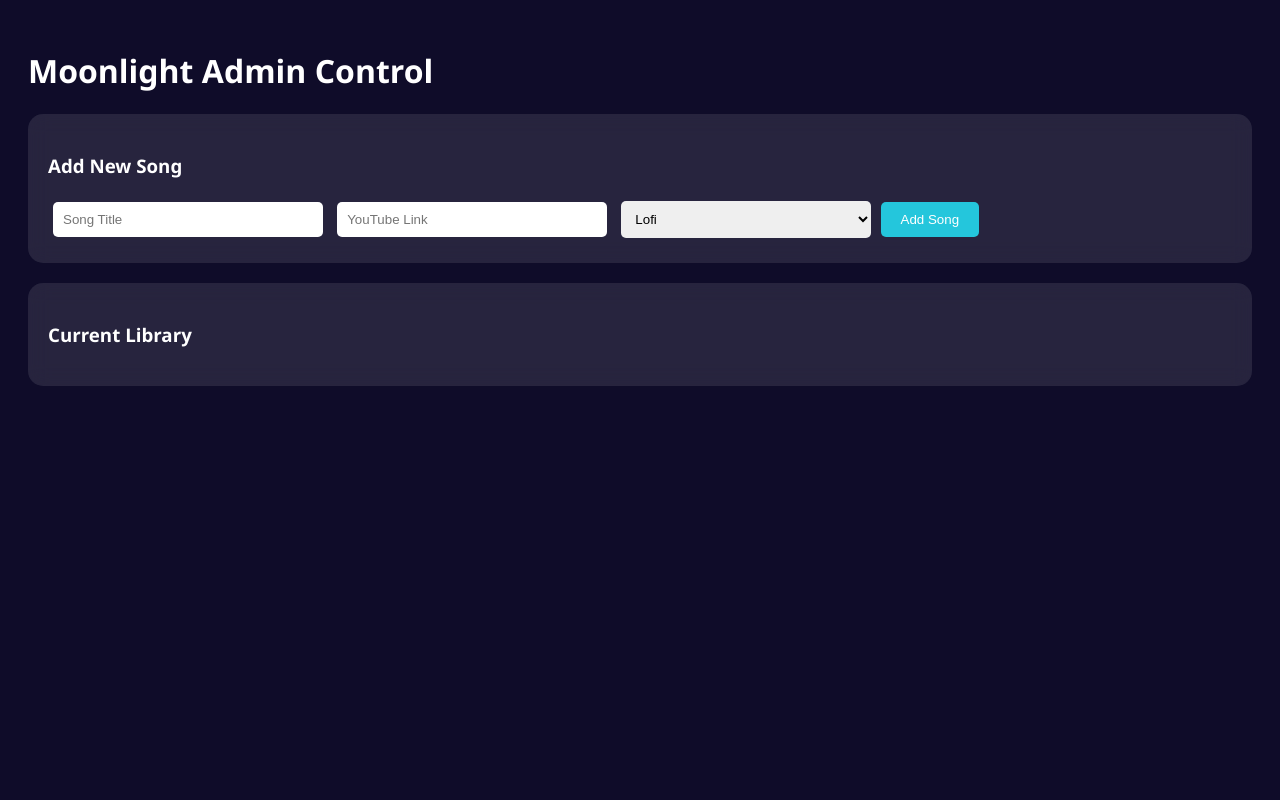
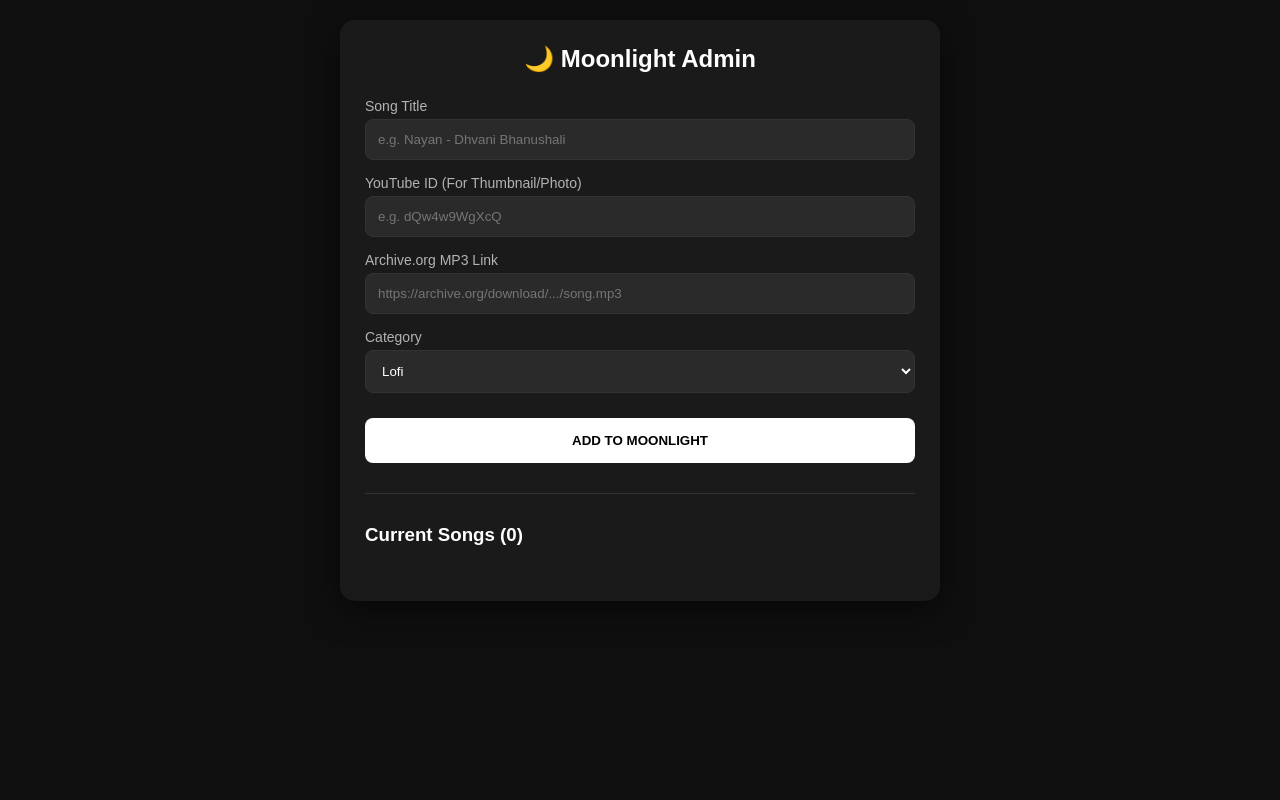
Before and after one commit to crazyinsan03-web/moonlight-studio, a Flask app: page /admin in a window 1280 px wide. Run offline with Flask 3, Linux system fonts and the light colour scheme; data that the repository does not hold is empty; some libraries are stand-ins or nearby versions.

Commit message:
Update admin.html

```diff
--- a/templates/admin.html
+++ b/templates/admin.html
@@ -3,44 +3,78 @@
 <head>
     <meta charset="UTF-8">
     <meta name="viewport" content="width=device-width, initial-scale=1.0">
-    <title>Moonlight Admin</title>
+    <title>Moonlight Admin | Control Panel</title>
+    <link rel="stylesheet" href="{{ url_for('static', filename='style.css') }}">
+    <link href="https://fonts.googleapis.com/icon?family=Material+Icons" rel="stylesheet">
     <style>
-        body { font-family: 'Segoe UI', sans-serif; background: #0f0c29; color: white; padding: 20px; }
-        .glass-card { background: rgba(255, 255, 255, 0.1); backdrop-filter: blur(10px); padding: 20px; border-radius: 15px; margin-bottom: 20px; }
-        input, select { padding: 10px; margin: 5px; border-radius: 5px; border: none; width: 250px; }
-        button { padding: 10px 20px; background: #24c6dc; color: white; border: none; border-radius: 5px; cursor: pointer; }
-        .song-item { display: flex; justify-content: space-between; align-items: center; border-bottom: 1px solid rgba(255,255,255,0.1); padding: 10px 0; }
-        .del-btn { background: #ff4b2b; }
+        body { background: #0f0f0f; color: white; font-family: sans-serif; padding: 20px; }
+        .admin-container { max-width: 600px; margin: 0 auto; background: #1a1a1a; padding: 25px; border-radius: 15px; box-shadow: 0 10px 30px rgba(0,0,0,0.5); }
+        h2 { text-align: center; color: #fff; margin-bottom: 25px; }
+        .form-group { margin-bottom: 15px; }
+        label { display: block; margin-bottom: 5px; color: #b3b3b3; font-size: 14px; }
+        input, select { width: 100%; padding: 12px; background: #2a2a2a; border: 1px solid #333; border-radius: 8px; color: white; outline: none; }
+        input:focus { border-color: #fff; }
+        .add-btn { width: 100%; padding: 15px; background: #fff; color: #000; border: none; border-radius: 8px; font-weight: bold; cursor: pointer; margin-top: 10px; transition: 0.3s; }
+        .add-btn:hover { background: #e0e0e0; transform: scale(1.02); }
+        .song-list { margin-top: 30px; }
+        .song-item { display: flex; justify-content: space-between; align-items: center; background: #222; padding: 10px 15px; border-radius: 8px; margin-bottom: 10px; border-left: 4px solid #fff; }
+        .del-btn { background: none; border: none; color: #ff4444; cursor: pointer; }
     </style>
 </head>
 <body>
-    <h1> Moonlight Admin Control</h1>
 
-    <div class="glass-card">
-        <h3>Add New Song</h3>
-        <form method="POST">
-            <input type="text" name="title" placeholder="Song Title" required>
-            <input type="text" name="link" placeholder="YouTube Link" required>
+<div class="admin-container">
+    <h2>🌙 Moonlight Admin</h2>
+
+    <form method="POST">
+        <div class="form-group">
+            <label>Song Title</label>
+            <input type="text" name="title" placeholder="e.g. Nayan - Dhvani Bhanushali" required>
+        </div>
+
+        <div class="form-group">
+            <label>YouTube ID (For Thumbnail/Photo)</label>
+            <input type="text" name="link" placeholder="e.g. dQw4w9WgXcQ" required>
+        </div>
+
+        <div class="form-group">
+            <label>Archive.org MP3 Link</label>
+            <input type="text" name="audio_url" placeholder="https://archive.org/download/.../song.mp3" required>
+        </div>
+
+        <div class="form-group">
+            <label>Category</label>
             <select name="category">
                 <option value="Lofi">Lofi</option>
-                <option value="Punjabi">Punjabi</option>
                 <option value="Mashup">Mashup</option>
+                <option value="Trending">Trending</option>
+                <option value="Chill">Chill</option>
             </select>
-            <button type="submit">Add Song</button>
-        </form>
-    </div>
+        </div>
 
-    <div class="glass-card">
-        <h3>Current Library</h3>
+        <button type="submit" class="add-btn">ADD TO MOONLIGHT</button>
+    </form>
+
+    <hr style="margin: 30px 0; border: 0; border-top: 1px solid #333;">
+
+    <h3>Current Songs ({{ songs|length }})</h3>
+    <div class="song-list">
         {% for song in songs %}
         <div class="song-item">
-            <span>{{ song[1] }} ({{ song[3] }})</span>
+            <div>
+                <p style="margin: 0; font-weight: bold;">{{ song[1] }}</p>
+                <small style="color: #888;">{{ song[3] }} | {{ 'MP3' if song[6] else 'YT' }}</small>
+            </div>
             <form method="POST" style="display:inline;">
                 <input type="hidden" name="delete_id" value="{{ song[0] }}">
-                <button type="submit" class="del-btn">Delete</button>
+                <button type="submit" class="del-btn">
+                    <i class="material-icons">delete</i>
+                </button>
             </form>
         </div>
         {% endfor %}
     </div>
+</div>
+
 </body>
 </html>
```
